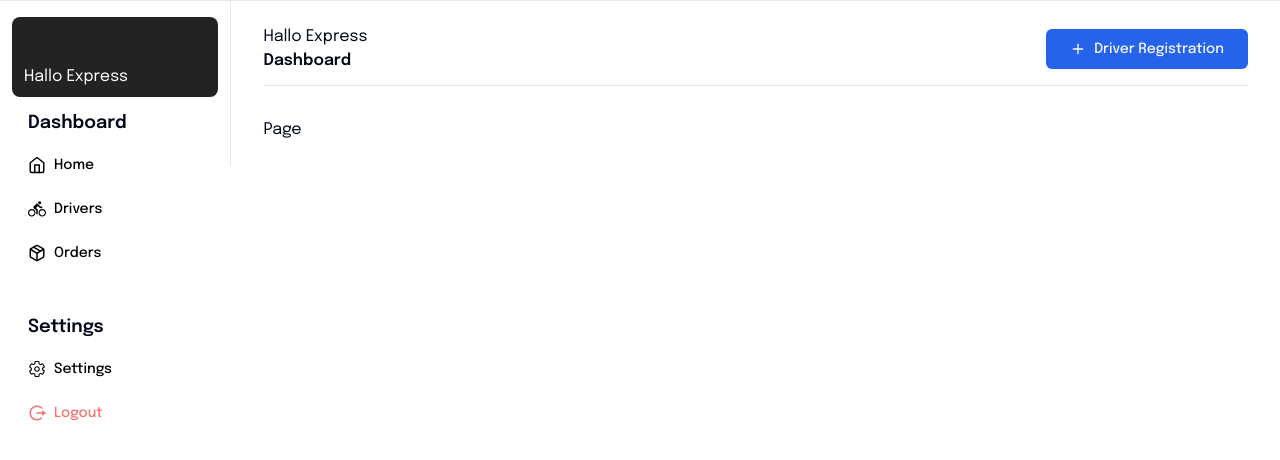
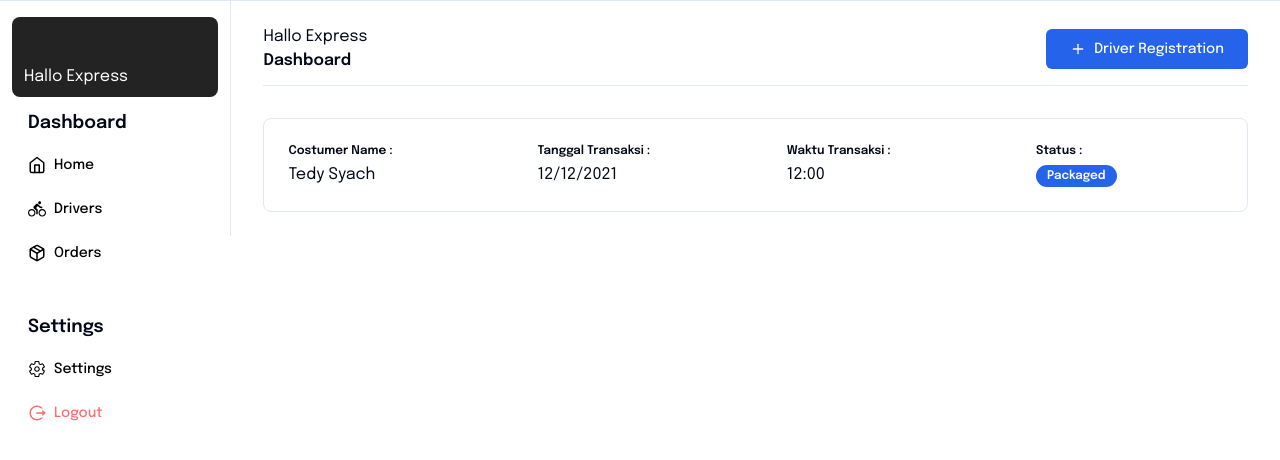
Before and after one commit to LostTapeWork/dashboard-hallo-express, a Next.js app: page /order-detail/1 in a window 1280 px wide. Shown: the top 460 px of the page. Built offline with nearby package versions, Linux system fonts and the light colour scheme.

Commit message:
Tinggal Consume API

```diff
--- /dev/null
+++ b/src/app/(dashboard)/order-detail/[orderId]/page.tsx
@@ -0,0 +1,28 @@
+import { Badge } from "@/components/ui/badge";
+import { ALL_ORDER_DUMMY } from "@/constants";
+
+export default function Page({ params }: { params: any }) {
+  return (
+    <div className="border border-slate-200 p-6 rounded-lg flex justify-between">
+      {/* Costumer Name : {ALL_ORDER_DUMMY[params.orderId].customer} */}
+      <div className="w-[20%]">
+        <p className="text-xs mb-1 font-semibold">Costumer Name :</p>
+        <p className="text-md">{ALL_ORDER_DUMMY[params.orderId].customer}</p>
+      </div>
+      <div className="w-[20%]">
+        <p className="text-xs mb-1 font-semibold">Tanggal Transaksi :</p>
+        <p className="text-md">{ALL_ORDER_DUMMY[params.orderId].date}</p>
+      </div>
+      <div className="w-[20%]">
+        <p className="text-xs mb-1 font-semibold">Waktu Transaksi :</p>
+        <p className="text-md">{ALL_ORDER_DUMMY[params.orderId].time}</p>
+      </div>
+      <div className="w-[20%]">
+        <p className="text-xs mb-1 font-semibold">Status :</p>
+        <Badge>
+          <p className="text-md">{ALL_ORDER_DUMMY[params.orderId].status}</p>
+        </Badge>
+      </div>
+    </div>
+  );
+}
--- a/src/app/(dashboard)/orders/page.tsx
+++ b/src/app/(dashboard)/orders/page.tsx
@@ -1,3 +1,5 @@
+"use client";
+
 import { Badge } from "@/components/ui/badge";
 import { Button } from "@/components/ui/button";
 import { Separator } from "@/components/ui/separator";
@@ -25,6 +27,7 @@ import { Input } from "@/components/ui/input";
 import { useRouter } from "next/navigation";
 import ActionButton from "@/components/action-button";
 import OrderActionButton from "@/components/order-button";
+import { useEffect, useState } from "react";
 
 export default function Page() {
   return (
```
Also changed, not shown: src/app/(dashboard)/assign-driver/[orderId]/page.tsx (renamed from src/app/(dashboard)/order-detail/[id]/page.tsx), src/app/(dashboard)/driver-detail/[driverId]/page.tsx (renamed from src/app/(dashboard)/driver-detail/[id]/page.tsx).
